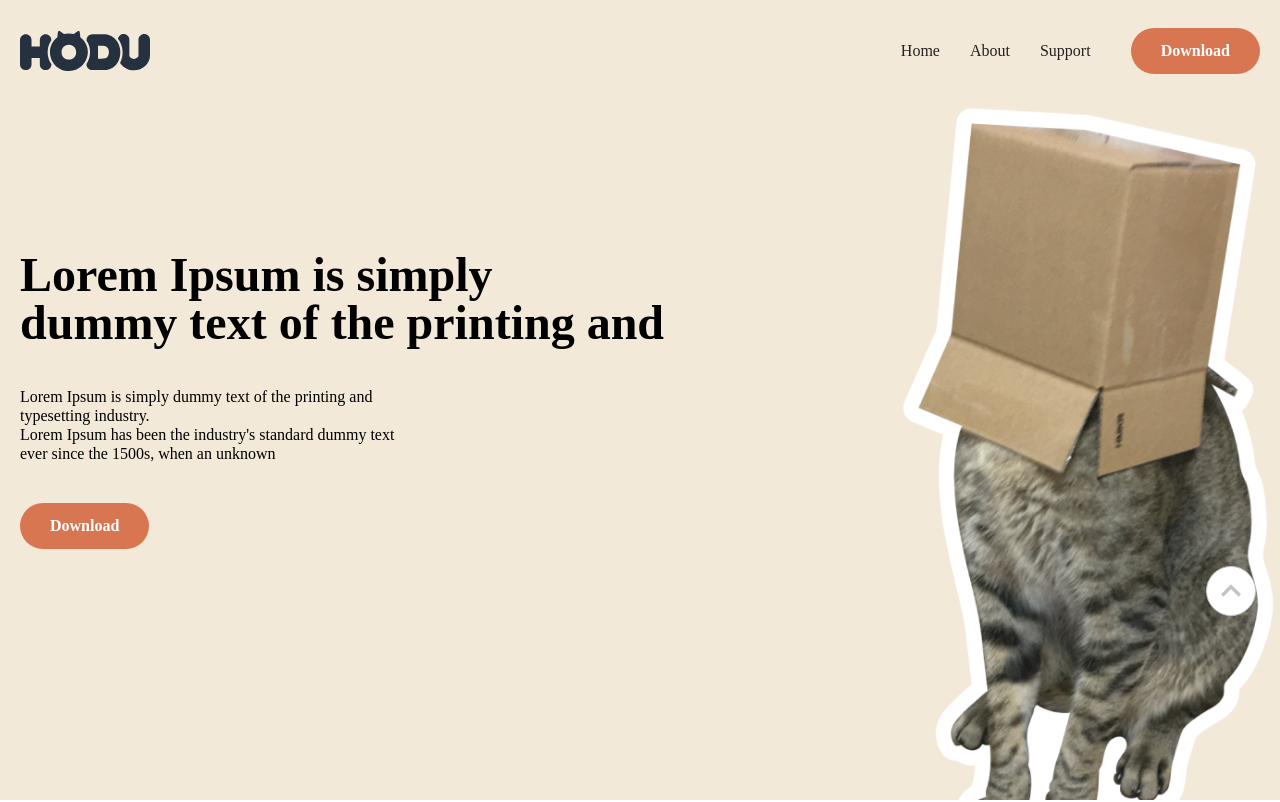
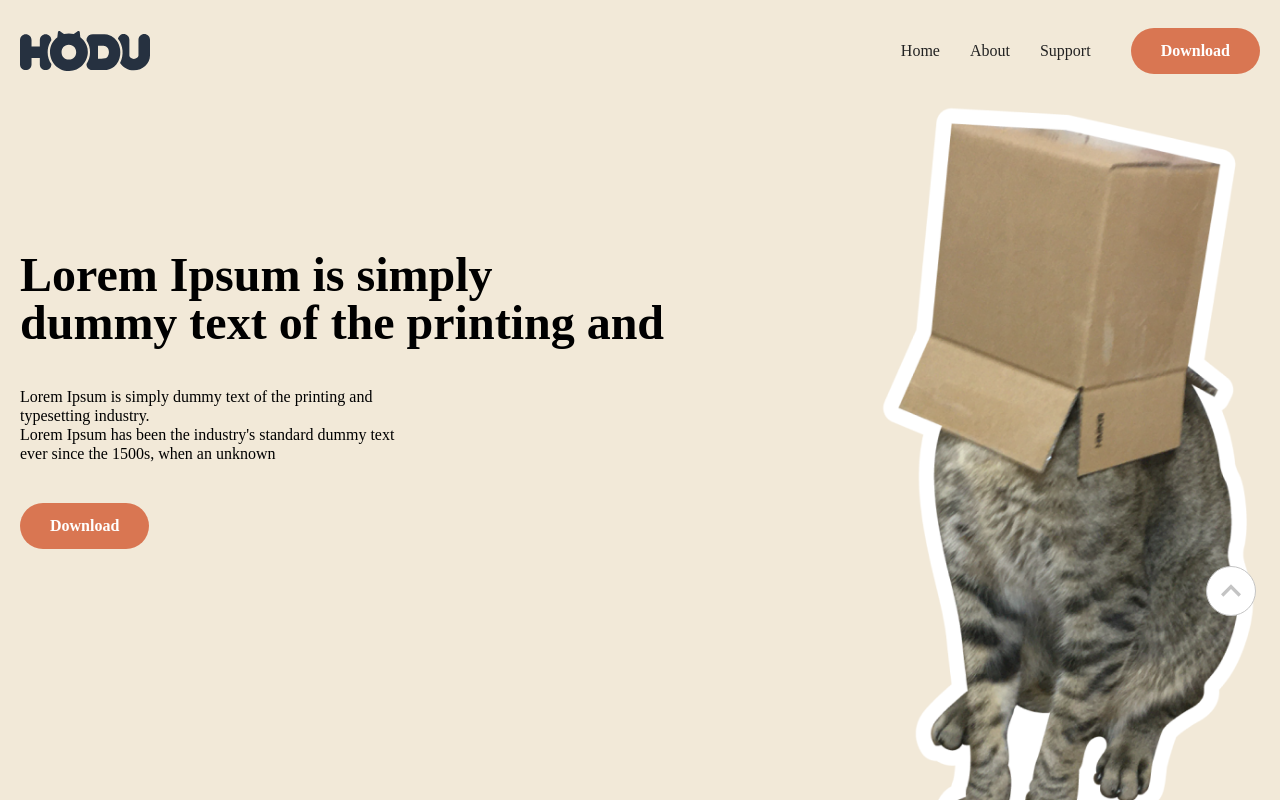
Before and after one commit to gustn1029/hodu, a plain HTML site: page index.html in a window 1280 px wide. Shown: the top 802 px of the page. Drawn offline with Linux system fonts and the light colour scheme; a web font is replaced by a local one.

Commit message:
visual img 수정

```diff
--- a/css/style.css
+++ b/css/style.css
@@ -162,7 +162,7 @@ br.mobile {
 }
 .visual img {
   position: absolute;
-  right: 0;
+  right: 20px;
   bottom: 0;
   max-width: 415px;
   width: 30vw;
@@ -556,6 +556,7 @@ section.info {
     gap: 30px;
   }
   .visual .inner div {
+    padding-top: 2vh;
     height: auto;
     align-items: center;
   }
```
